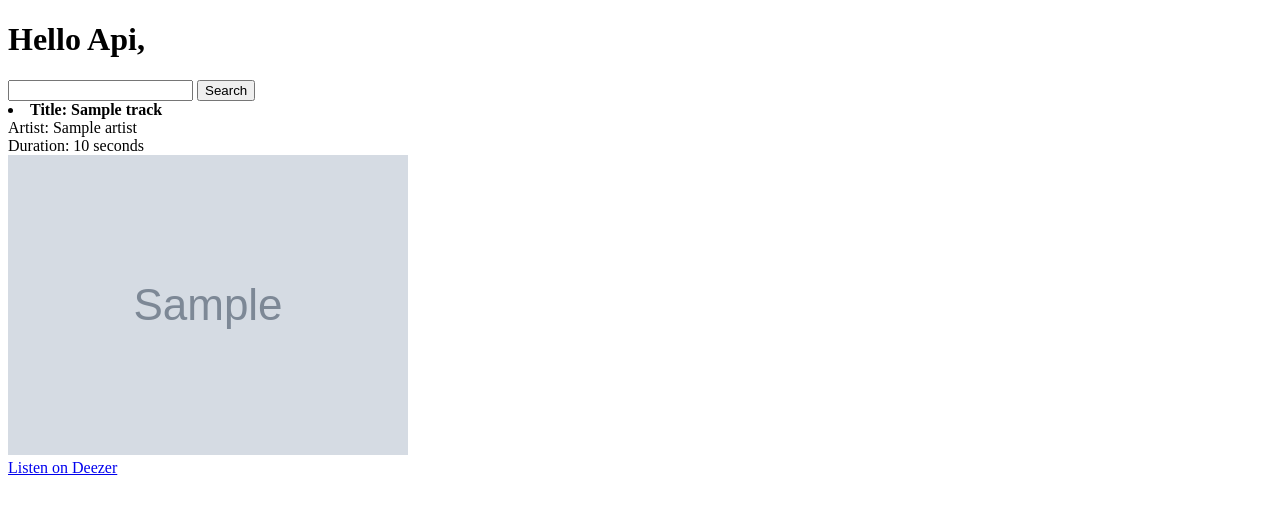
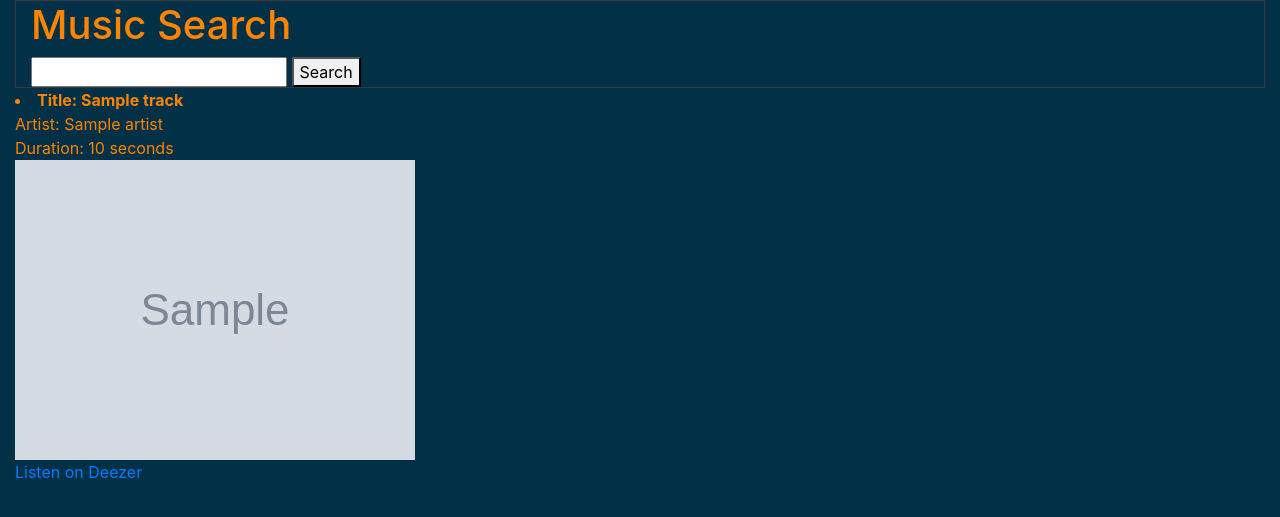
Before and after one commit to Rossi-21/login4, a Django app: template user_app/templates/api.html in a window 1280 px wide. Shown: the top 517 px of the page. Run offline with Django 4.2, Linux system fonts and the light colour scheme; the template is opened without the code that fills it: most values are stand-ins (such as "Sample title", 1, 10 or a date in 2020); grey boxes marked "Sample" are stand-in pictures.

Commit message:
some css

```diff
--- /dev/null
+++ b/user_app/static/css/styles.css
@@ -0,0 +1,4 @@
+body{
+    background-color: #023047 ;
+    color: #FB8500 ;
+}
--- a/user_app/templates/api.html
+++ b/user_app/templates/api.html
@@ -1,17 +1,16 @@
-<!DOCTYPE html>
-<html lang="en">
-<head>
-    <meta charset="UTF-8">
-    <meta name="viewport" content="width=device-width, initial-scale=1.0">
-    <title>API</title>
-</head>
-<body>
-    <h1>Hello Api,</h1>
+{% extends 'main.html' %}
+{% load static %}
+{% block content %}
 
-    <form action="" method="GET">
-        <input type="text" name="search">
-        <button type="submit" value="search">Search</button>
-    </form>
+<div class="container-fluid">
+    <div class="container-fluid border border-dark">
+        <h1>Music Search</h1>
+        <form action="" method="GET">
+            <input type="text" name="search">
+            <button type="submit" value="search">Search</button>
+        </form>
+    </div>
+
 
     {% for track in data.data %}
         <li>
@@ -22,5 +21,7 @@
             <a href="{{ track.link }}" target="_blank">Listen on Deezer</a>
         </li>
     {% endfor %}
-</body>
-</html>
+</div>
+
+
+{% endblock %}
--- /dev/null
+++ b/user_app/templates/main.html
@@ -0,0 +1,18 @@
+<!DOCTYPE html>
+<html lang="en">
+<head>
+    <meta charset="UTF-8">
+    <meta name="viewport" content="width=device-width, initial-scale=1, shrink-to-fit=no">
+    <link rel="stylesheet" href="https://cdn.jsdelivr.net/npm/bootstrap@4.4.1/dist/css/bootstrap.min.css" integrity="sha384-Vkoo8x4CGsO3+Hhxv8T/Q5PaXtkKtu6ug5TOeNV6gBiFeWPGFN9MuhOf23Q9Ifjh" crossorigin="anonymous">
+    <script src="https://cdn.jsdelivr.net/npm/@popperjs/core@2.9.2/dist/umd/popper.min.js" ></script>
+    <script src="https://cdn.jsdelivr.net/npm/bootstrap@5.0.1/dist/js/bootstrap.min.js" integrity="sha384-Atwg2Pkwv9vp0ygtn1JAojH0nYbwNJLPhwyoVbhoPwBhjQPR5VtM2+xf0Uwh9KtT" crossorigin="anonymous"></script>
+    {% load static %}
+    <link rel="stylesheet" href="{% static 'css/styles.css' %}?{% now 'U' %}">
+    <title>Music</title>
+</head>
+<body>
+    {% block content %}
+
+    {% endblock%}
+</body>
+</html>
--- a/user_app/views.py
+++ b/user_app/views.py
@@ -53,7 +53,6 @@ def api(request):
         }
 
     else:
-        return redirect('login')
         context = {
             'is_authenticated' : False
         }
```
